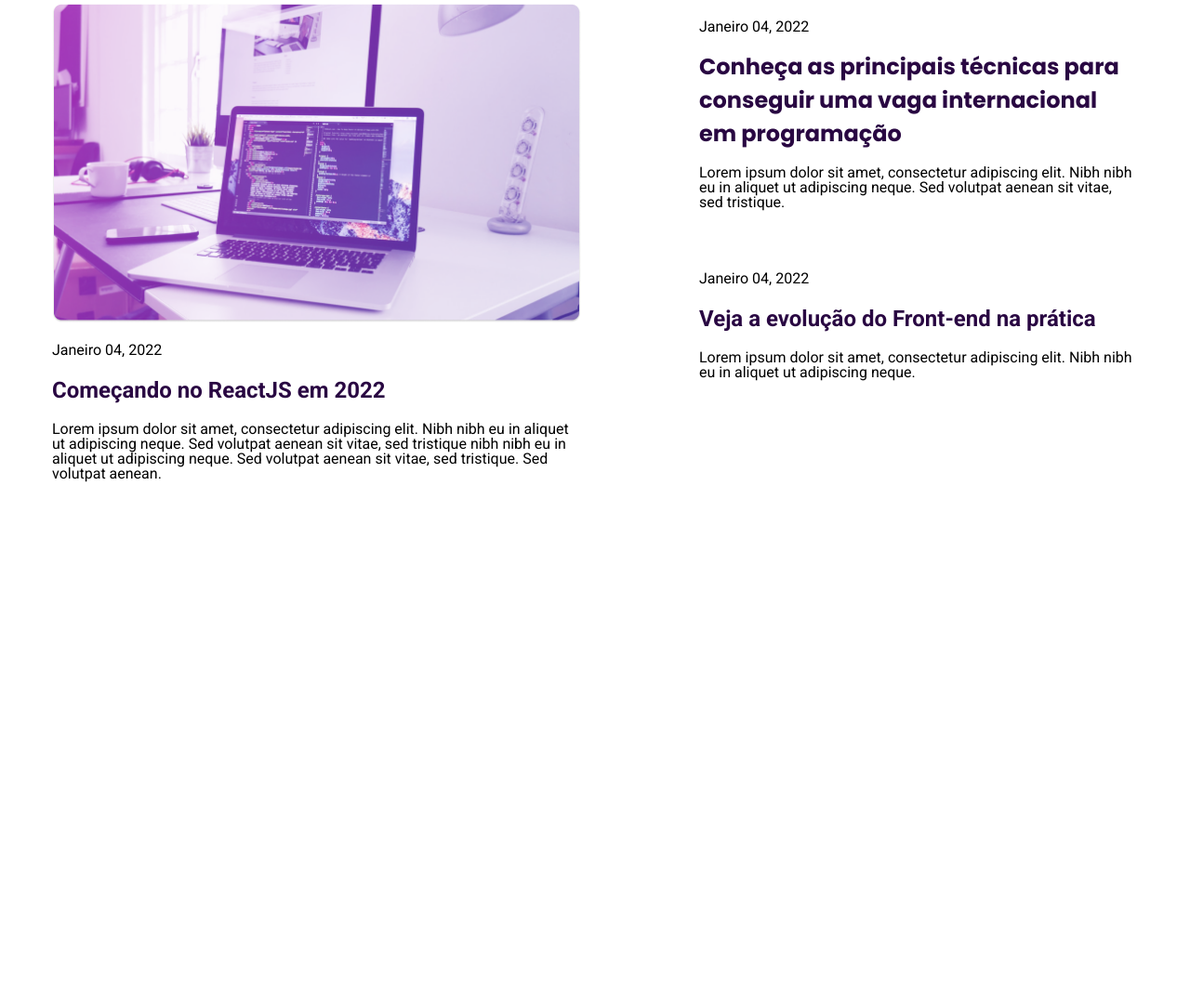
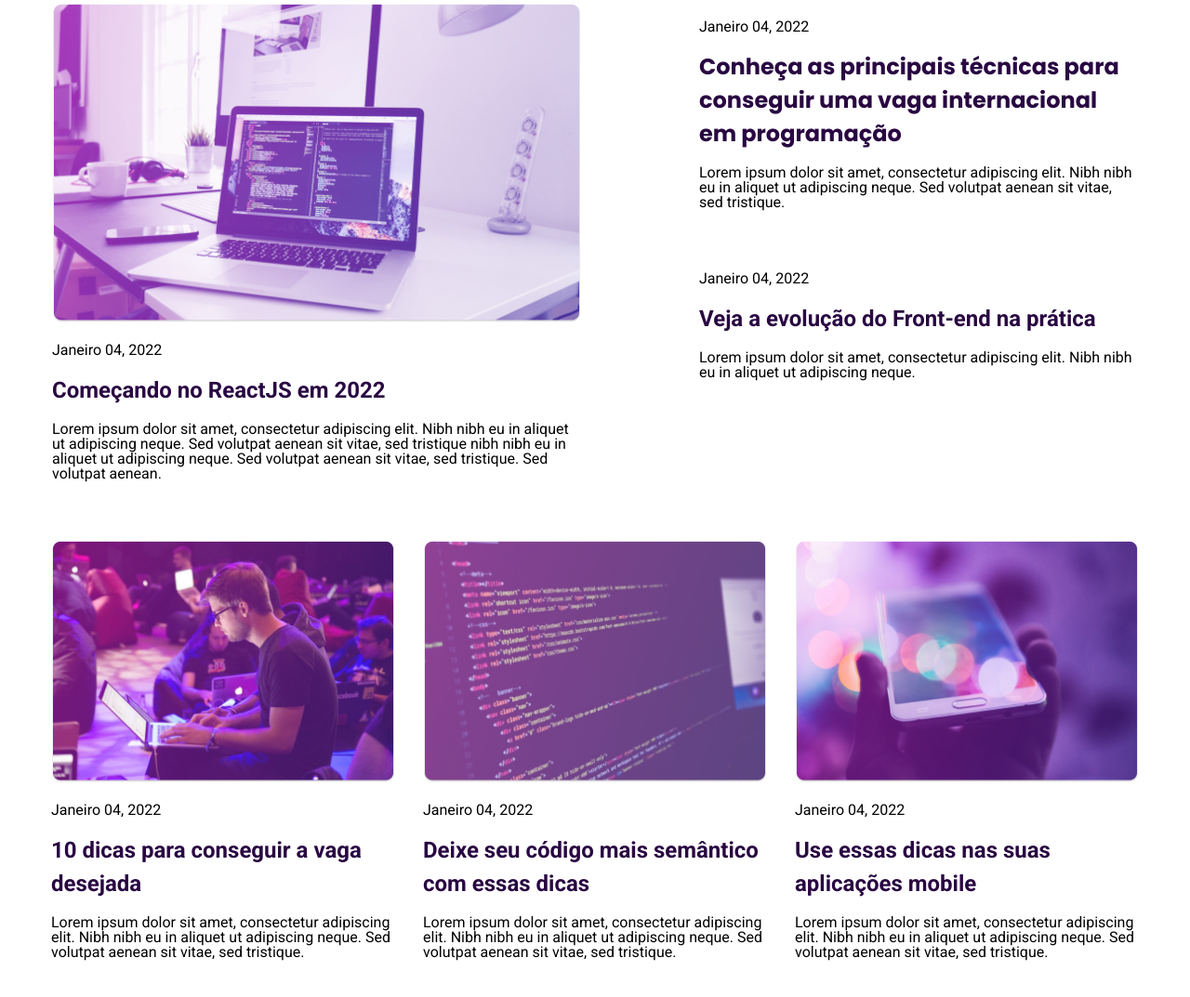
Before and after one commit to andreprogramador01/projeto-rocket-blog, a plain HTML site: page index.html in a window 1280 px wide. Shown: the part 649-1722 px from the top of the page at 93% size. Before the commit the page ends 1168 px from the top, so only its background shows below. Drawn offline with Linux system fonts and the light colour scheme.

Commit message:
conclusão dos posts do rodape

```diff
--- a/css/style.css
+++ b/css/style.css
@@ -112,6 +112,8 @@
   main{
       display:flex;
       justify-content: center;
+      align-items:center;
+      flex-direction:column;
   }
   .post1{
       display: flex;
@@ -126,7 +128,7 @@
     width:569px;
     height:auto;
 }
-  .post1 .post1-data{
+  .post1-data{
       padding:16px 0;
       font-family:'Roboto',sans-serif;
       font-size: 16px;
@@ -158,3 +160,16 @@
   .post1-secudarias .m-bottom{
       margin-bottom:48px;
   }
+  .posts-rodape{
+      display:flex;
+      justify-content: space-between;
+      width: 1170px;
+      margin:63px 0 67px 0;
+  }
+  .posts-rodape img{
+      width: 370px;
+
+  }
+  .posts-rodape-item{
+      width:370px;
+  }
--- a/index.html
+++ b/index.html
@@ -83,9 +83,44 @@
                 </p>
 
             </div>
-
-
-
+        </section>
+        <section class="posts-rodape">
+                <div class="posts-rodape-item">
+                    <img src="images/post-2.png" alt="">
+                    <p class="post1-data">
+                        Janeiro 04, 2022
+                    </p>
+                    <p class="post1-titulo-roboto">
+                        10 dicas para conseguir a vaga desejada
+                    </p>
+                    <p class="post1-descricao m-bottom">
+                        Lorem ipsum dolor sit amet, consectetur adipiscing elit. Nibh nibh eu in aliquet ut adipiscing neque. Sed volutpat aenean sit vitae, sed tristique.
+                    </p>
+                </div>
+                <div class="posts-rodape-item">
+                    <img src="images/post-3.png" alt="">
+                    <p class="post1-data">
+                        Janeiro 04, 2022
+                    </p>
+                    <p class="post1-titulo-roboto">
+                        Deixe seu código mais semântico com essas dicas
+                    </p>
+                    <p class="post1-descricao m-bottom">
+                        Lorem ipsum dolor sit amet, consectetur adipiscing elit. Nibh nibh eu in aliquet ut adipiscing neque. Sed volutpat aenean sit vitae, sed tristique.
+                    </p>
+                </div>
+                <div class="posts-rodape-item">
+                    <img src="images/post-4.png" alt="">
+                    <p class="post1-data">
+                        Janeiro 04, 2022
+                    </p>
+                    <p class="post1-titulo-roboto">
+                        Use essas dicas nas suas aplicações mobile
+                    </p>
+                    <p class="post1-descricao m-bottom">
+                        Lorem ipsum dolor sit amet, consectetur adipiscing elit. Nibh nibh eu in aliquet ut adipiscing neque. Sed volutpat aenean sit vitae, sed tristique.
+                    </p>
+                </div>
         </section>
     </main>
 </body>
```
